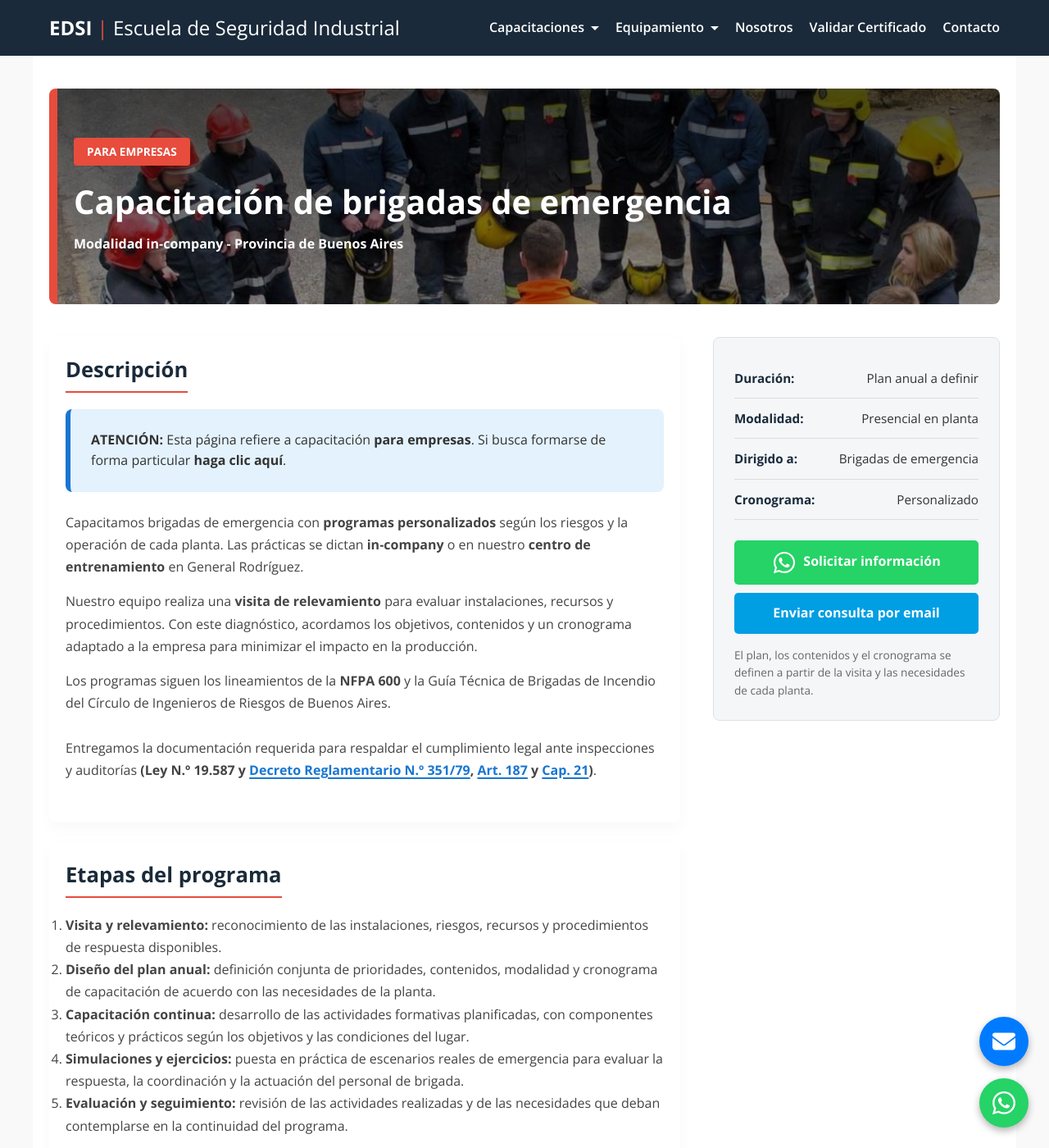
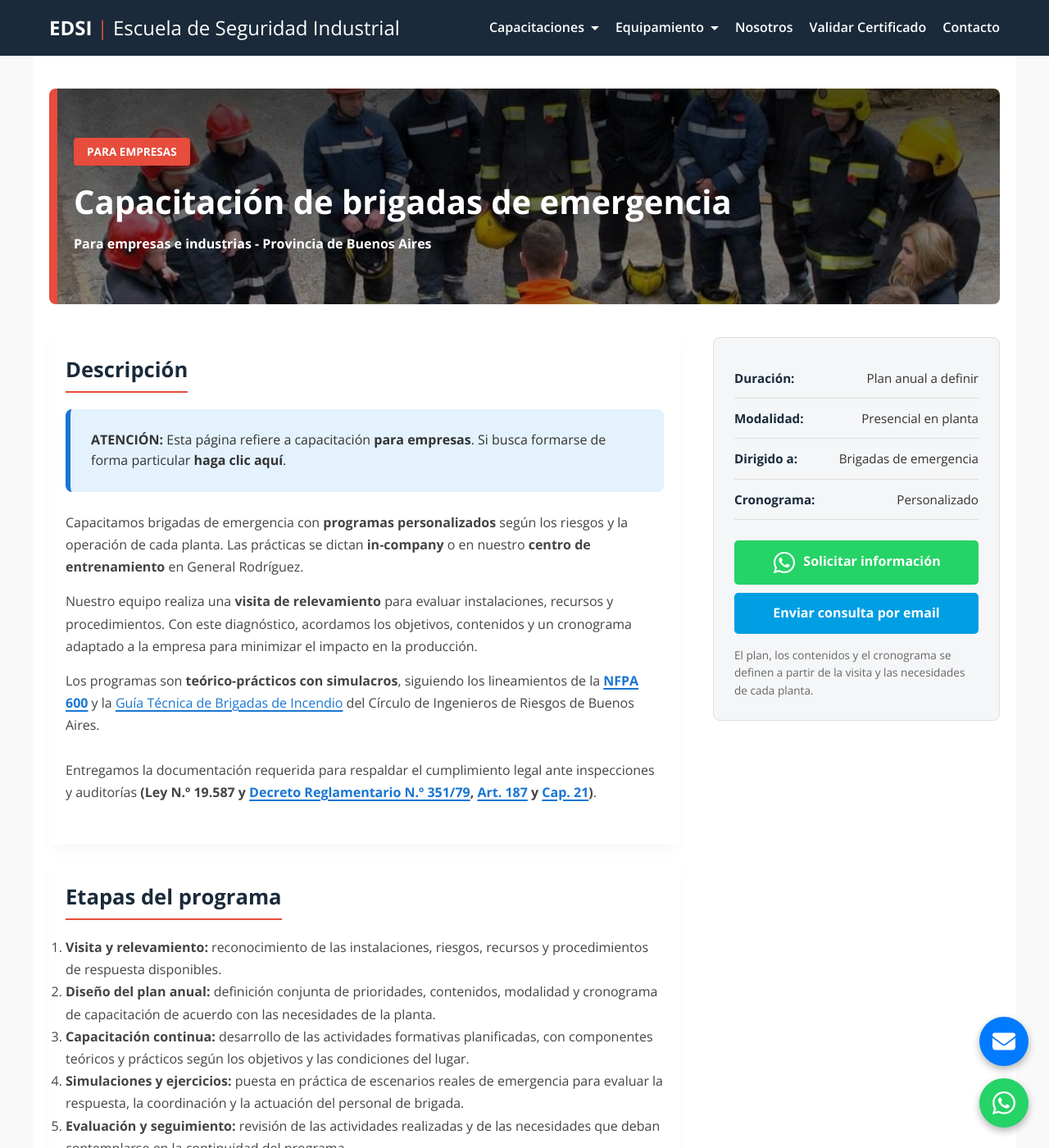
Before and after one commit to martov1/EDSI-nuevo-sitio, a Jekyll site: the page built from empresas/formacion-integral-brigadas.html, in a window 1280 px wide and 1400 px high. Shown: the whole window at 82% size. Built offline with Jekyll 4.4.1, drawn with Linux system fonts in a browser that asks for light colours.

Commit message:
mejoras de textos

```diff
--- a/empresas/formacion-integral-brigadas.html
+++ b/empresas/formacion-integral-brigadas.html
@@ -15,7 +15,7 @@ redirect_from:
     <span class="tag-corporativo">Para Empresas</span>
     <h1>Capacitación de brigadas de emergencia</h1>
     <p>
-      <b>Modalidad in-company - Provincia de Buenos Aires</b>
+      <b>Para empresas e industrias - Provincia de Buenos Aires</b>
     </p>
   </div>
 
@@ -47,9 +47,24 @@ redirect_from:
           </p>
 
           <p>
-            Los programas siguen los lineamientos de la <b>NFPA 600</b> y la
-            Guía Técnica de Brigadas de Incendio del Círculo de Ingenieros de
-            Riesgos de Buenos Aires.<br /><br />
+            Los programas son <b>teórico-prácticos con simulacros</b>, siguiendo
+            los lineamientos de la
+            <a
+              class="legal-link"
+              href="https://firemuscle.co/wp-content/uploads/2020/05/NFPA-600-Brigadas-Contra-Incendio-Privadas.pdf"
+              target="_blank"
+              rel="noopener noreferrer"
+              ><b>NFPA 600</b></a
+            >
+            y la
+            <a
+              class="legal-link"
+              href="https://cirargentina.com.ar/PDF/CIR-GT3-Brigadas%20de%20Incendio-SEP%202018%20VF.pdf"
+              target="_blank"
+              rel="noopener noreferrer"
+              >Guía Técnica de Brigadas de Incendio</a
+            >
+            del Círculo de Ingenieros de Riesgos de Buenos Aires.<br /><br />
             Entregamos la documentación requerida para respaldar el cumplimiento
             legal ante inspecciones y auditorías
             <b
```
